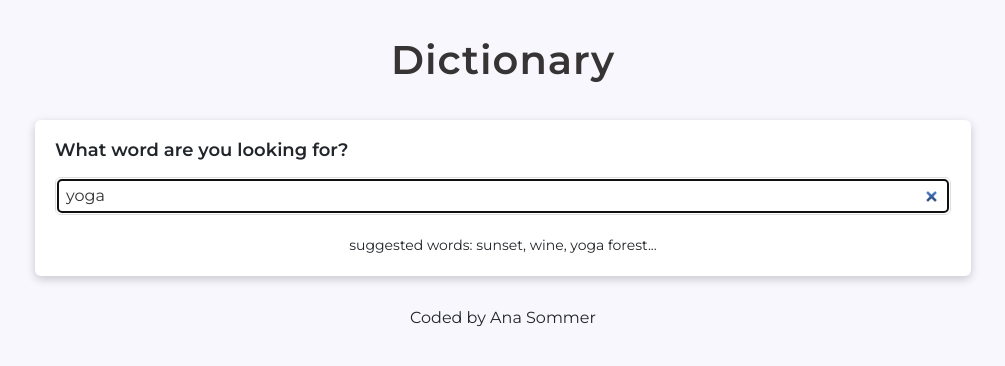
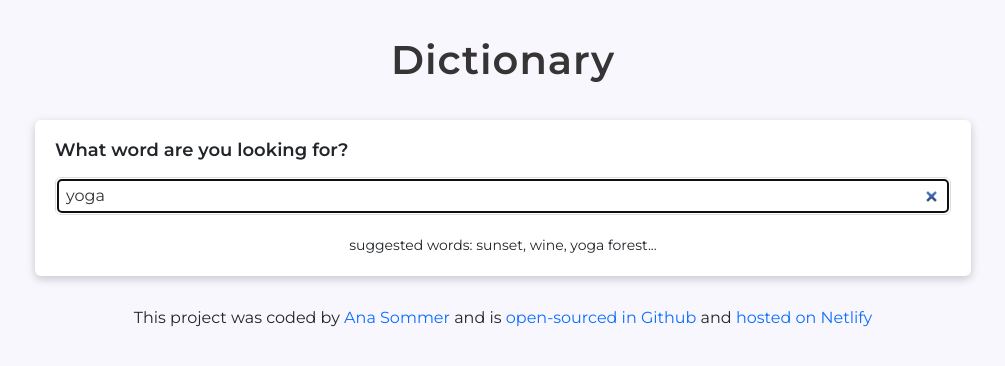
Before and after one commit to anasommer/react-dictionary, a React (Create React App) app: page / in a window 1280 px wide. Shown: the top 366 px of the page, without its empty margins (137-1142 px from the left). Built offline with nearby package versions, Linux system fonts and the light colour scheme; no server answers.

Commit message:
updated footer links

```diff
--- a/src/App.css
+++ b/src/App.css
@@ -11,3 +11,7 @@
   margin: 30px 0;
   text-align: center;
 }
+
+.App a {
+  text-decoration: none;
+}
--- a/src/App.js
+++ b/src/App.js
@@ -11,11 +11,30 @@ function App() {
           <Dictionary defaultKeyword="yoga" />
         </main>
       </div>
-      <footer className="App-footer">Coded by Ana Sommer</footer>
+      <footer className="App-footer">
+        This project was coded by{" "}
+        <a href="http://anasommer.com" target="_blank" rel="noreferrer">
+          Ana Sommer
+        </a>{" "}
+        and is{" "}
+        <a
+          href="https://github.com/anasommer/react-dictionary"
+          target="_blank"
+          rel="noreferrer"
+        >
+          open-sourced in Github
+        </a>{" "}
+        and{" "}
+        <a
+          href="https://dazzling-ritchie-4c0a9f.netlify.app/"
+          target="_blank"
+          rel="noreferrer"
+        >
+          hosted on Netlify
+        </a>
+      </footer>
     </div>
   );
 }
 
 export default App;
-
-// https://dazzling-ritchie-4c0a9f.netlify.app/
```
